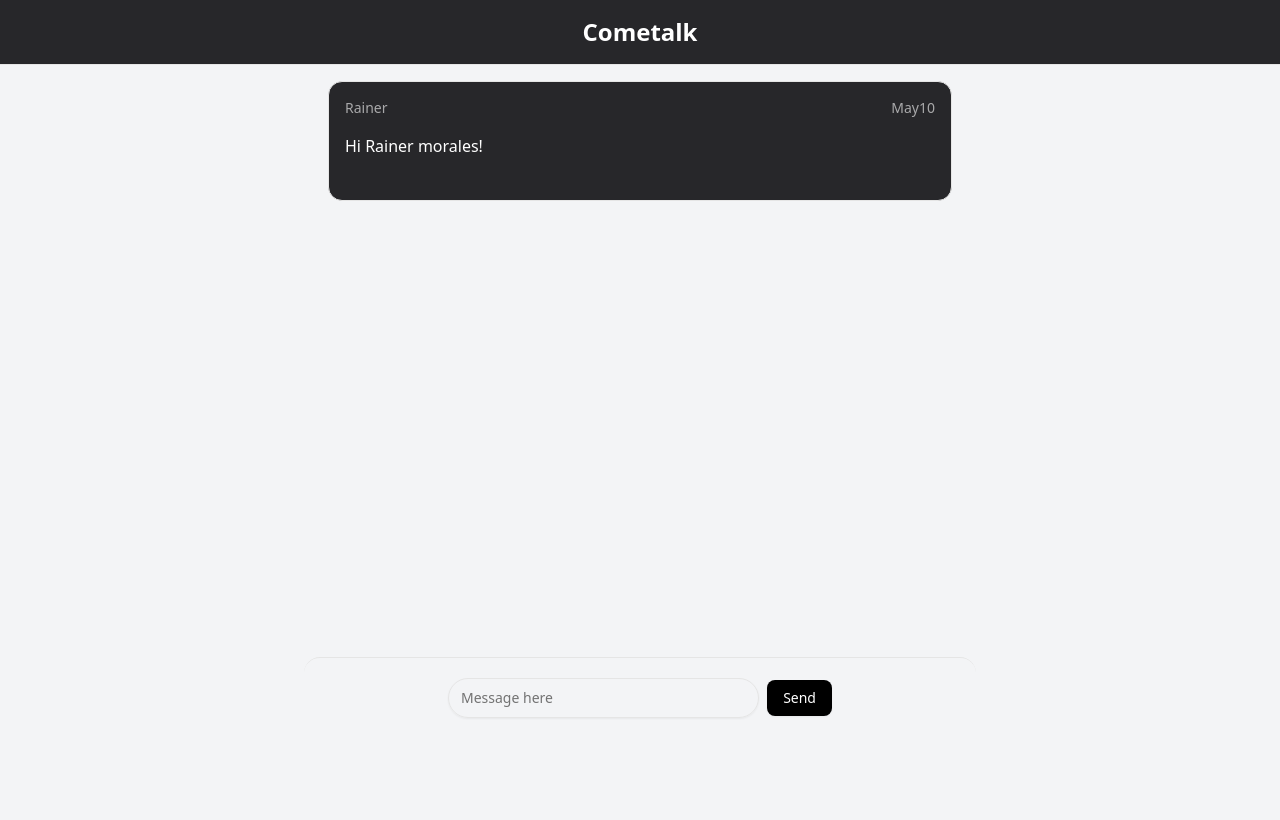
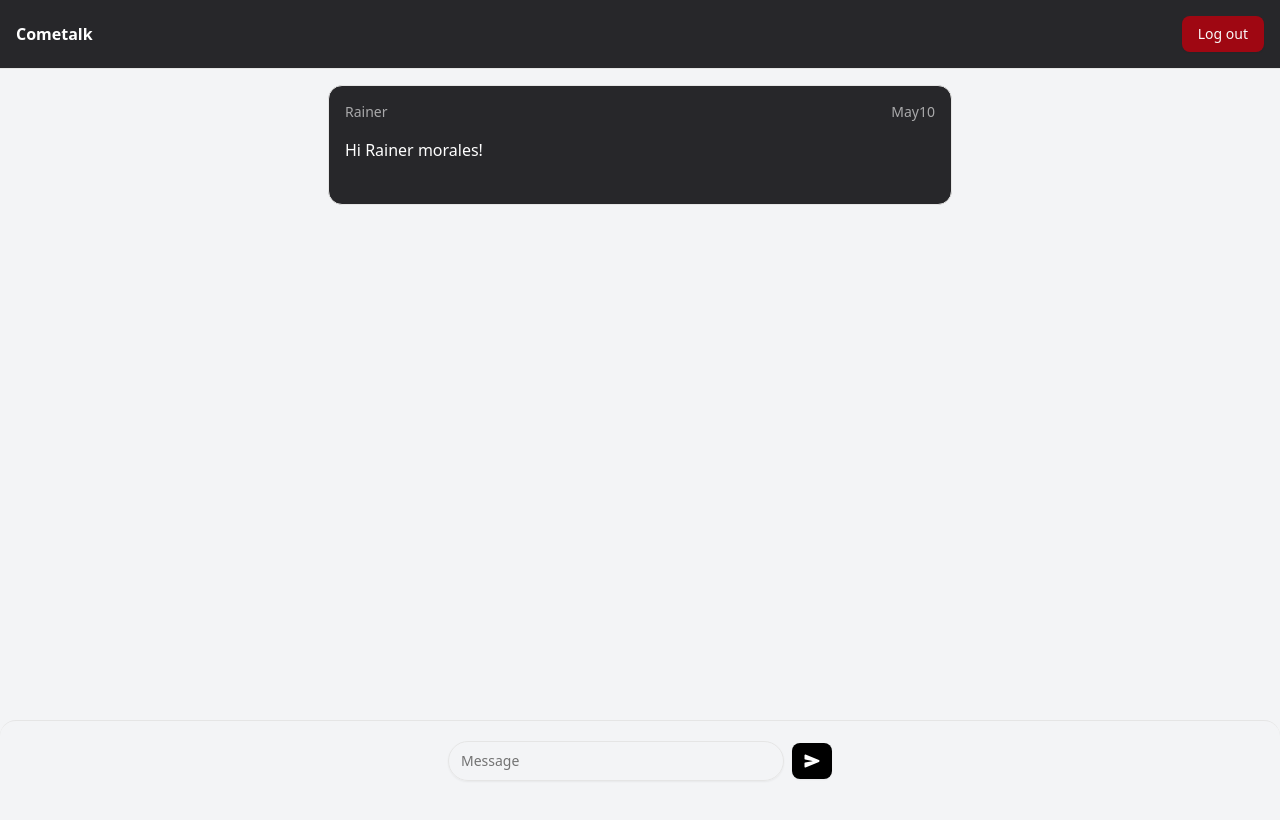
Before and after one commit to RainerMorales/Cometalk, a Next.js app: page / in a window 1280 px wide. Shown: the top 820 px of the page. Built offline with nearby package versions, Linux system fonts and the light colour scheme.

Commit message:
add logout and login

```diff
--- a/package.json
+++ b/package.json
@@ -18,6 +18,7 @@
     "next": "15.3.2",
     "react": "^19.0.0",
     "react-dom": "^19.0.0",
+    "react-icons": "^5.5.0",
     "tailwind-merge": "^3.3.0"
   },
   "devDependencies": {
--- /dev/null
+++ b/src/app/Signup/page.tsx
@@ -0,0 +1,7 @@
+export default function Signup() {
+  return (
+    <>
+      <h1>signup</h1>
+    </>
+  );
+}
--- a/src/app/page.tsx
+++ b/src/app/page.tsx
@@ -1,13 +1,27 @@
-import Image from "next/image";
+'use client'
+import { auth } from "../../firebase";
 import { Input } from "@/components/ui/input";
 import { Button } from "@/components/ui/button";
+import { IoSend } from "react-icons/io5";
+import { signOut } from "firebase/auth";
+import { useRouter } from "next/navigation";
 export default function Home() {
+  const router = useRouter()
+  const Logout = async()=>{
+    try{
+      await signOut(auth)
+      router.push('./Login')
+    }catch(err){
+      alert("something went wrong!")
+    }
+  }
   return (
     <>
-      <div className=" flex items-center justify-center text-center p-4 text-white bg-zinc-800  font-bold text-2xl  border-b">
-        Cometalk
+      <div className=" flex items-center justify-between text-center p-4 bg-zinc-800   border-b">
+        <div className="text-white font-bold ">Cometalk</div>
+        <Button onClick={Logout} className="bg-red-800">Log out</Button>
       </div>
-      <main className="h-screen max-w-2xl m-auto   text-white">
+      <main className="h- max-w-2xl m-auto   text-white">
         <div className="h-[70%] m-4 rounded">
           <div className="min-h-30 border bg-zinc-800  p-4 m-2 rounded-xl space-y-4">
             <div className=" text-sm flex justify-between opacity-60">
@@ -19,19 +33,19 @@ export default function Home() {
             </div>
           </div>
         </div>
-        <div className="h-20 flex items-center justify-center border-t rounded-2xl">
+      </main>
+      <div className="fixed bottom-0 w-full h-20 flex items-center justify-center border-t rounded-2xl">
         <div className="flex w-full max-w-sm items-center space-x-2 m-4">
           <Input
             className="rounded-full h-10 text-black"
             type="text"
-              placeholder="Message here"
+            placeholder="Message"
           />
           <Button className="bg-black text-white" type="submit">
-              Send
+            <IoSend />
           </Button>
         </div>
       </div>
-      </main>
     </>
   );
 }
--- a/src/components/login-form.tsx
+++ b/src/components/login-form.tsx
@@ -19,7 +19,7 @@ import {
 } from "firebase/auth";
 import { onAuthStateChanged } from "firebase/auth";
 import { useState } from "react";
-import { LogOut } from "lucide-react";
+import { useRouter } from "next/navigation";
 export function LoginForm({
   className,
   ...props
@@ -27,6 +27,7 @@ export function LoginForm({
   const [email, setEmail] = useState("");
   const [password, setPassword] = useState("");
   const [userName, setUserName] = useState("");
+  const router = useRouter();
   onAuthStateChanged(auth, (user) => {
     if (user) {
       console.log("User is signed in:", user.email);
@@ -42,7 +43,12 @@ export function LoginForm({
         password
       );
       const user = userCredential.user;
-      await sendEmailVerification(user);
+      try {
+        await sendEmailVerification(user);
+        console.log("check email");
+      } catch (err) {
+        console.log(err);
+      }
     } catch (err) {
       console.log(err);
     }
@@ -55,12 +61,10 @@ export function LoginForm({
         password
       );
       console.log(userCredential.user + "login success!");
+      router.push("/");
     } catch (err) {
       console.log(err);
     }
-  };
-  const logout = async () => {
-    await signOut(auth);
   };
   return (
     <div className={cn("flex flex-col gap-6", className)} {...props}>
@@ -119,9 +123,6 @@ export function LoginForm({
               </a>
             </div>
           </form>
-          <Button onClick={logout} type="submit" className="w-full">
-            Log out
-          </Button>
         </CardContent>
       </Card>
     </div>
```
Also changed, not shown: 1 other file (tests, documents, lock files or other folders). Lines whose indentation alone changed are shown as unchanged.
